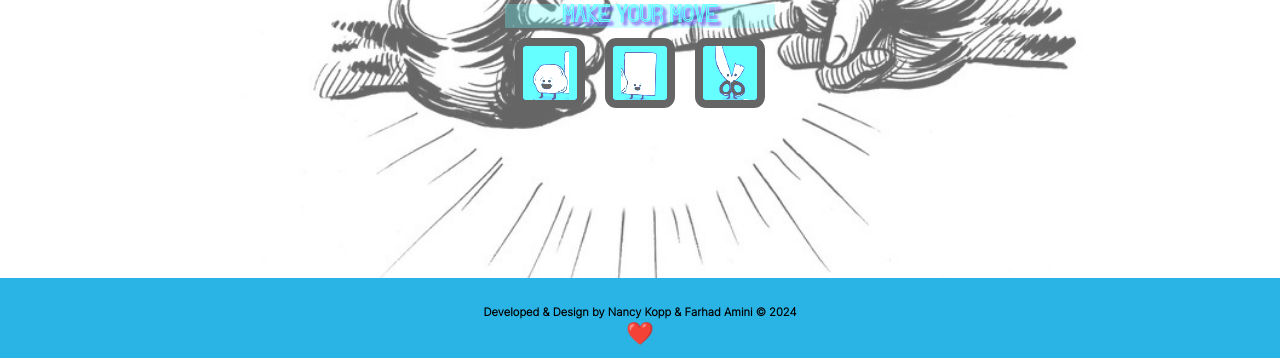
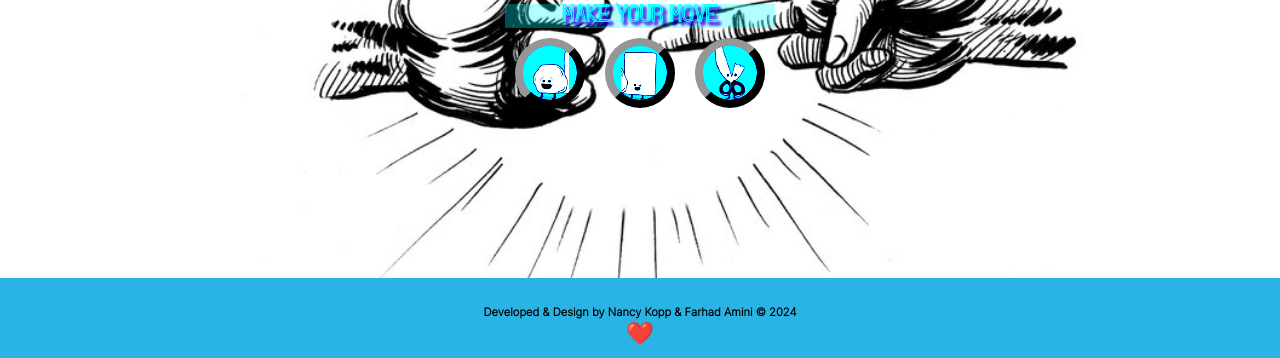
Before and after one commit to Far1had/Project-Rock-Paper-Scissors, a plain HTML site: page index.html in a window 1280 px wide. Shown: the part 442-800 px from the top of the page. Drawn offline with Linux system fonts and the light colour scheme; a web font is replaced by a local one.

Commit message:
style100

```diff
--- a/assets/css/style.css
+++ b/assets/css/style.css
@@ -49,25 +49,17 @@ header {
 main {
     width: 100%;
     height: 70vh;
-    opacity: 0.6;
     background-image: url(../img/schere-stein-papier-tinte-schwarz-weiss-zeichnung_725369-1362.jpg);
     background-repeat: no-repeat;
     background-size: calc(70%);
     background-position: center;
     background-attachment: scroll;
-
+    /* z-index: -1; */
+    /* opacity: 0.6; */
 }
 
-main:after {
-    content: ' ';
-    display: block;
-    position: absolute;
-    left: 0;
-    top: 0;
-    width: 100%;
-    height: 100%;
 
-  }
+
 
 .container {
     display: flex;
@@ -141,9 +133,9 @@ h4 {
 .symbol {
     width: 70px;
     height: 70px;
-    border-radius: 0.7rem;
+    border-radius: 100rem;
     background-color: rgba(41,180,229,1);
-    border: 0.5rem solid #333;
+    border: 0.5rem outset #333;
     margin: 0 10px;
     cursor: pointer;
 }
@@ -154,6 +146,7 @@ h4 {
     background-size: calc(70%);
     background-position: center;
     background-attachment: scroll;
+
 }
 
 #paper {
--- a/index.html
+++ b/index.html
@@ -13,6 +13,7 @@
         <h1>Project-Rock-Paper-Scissors</h1>
     </header>
     <main>
+        <article>
         <div class="container">
             <div class="rounds-box">
                 <h3>How many rounds?</h3>
@@ -53,6 +54,7 @@
 
             <button id="restartBtn" style="display: none;">Restart</button>
         </div>
+    </article>
     </main>
     <footer>
         <h5>Developed & Design by Nancy Kopp & Farhad Amini &copy; 2024 </h5>
```
